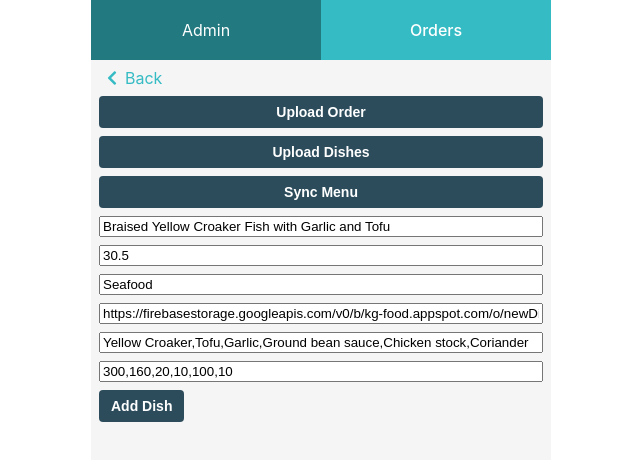
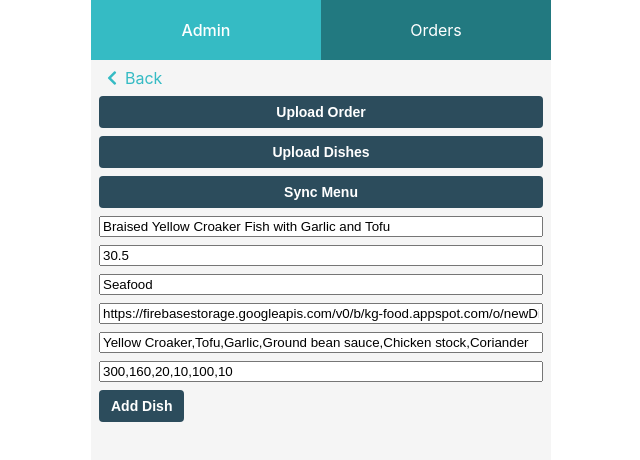
Before and after one commit to aohua/KG-food, a React (Create React App) app in the folder food-app-web-pwa/: page /admin in a window 1280 px wide. Shown: the top 460 px of the page, without its empty margins (319-959 px from the left). Built offline with nearby package versions, Linux system fonts and the light colour scheme.

Commit message:
fix frontend bug

```diff
--- a/food-app-web-pwa/src/pages/Admin/components/Tab/index.tsx
+++ b/food-app-web-pwa/src/pages/Admin/components/Tab/index.tsx
@@ -5,7 +5,7 @@ type Props = {
   onAdminClick: () => void;
 };
 const Tab = ({ onOrderClick, onAdminClick }: Props) => {
-  const [active, setActive] = useState("orders");
+  const [active, setActive] = useState("admin");
   return (
     <div className={s.tabContainer}>
       <div
```
